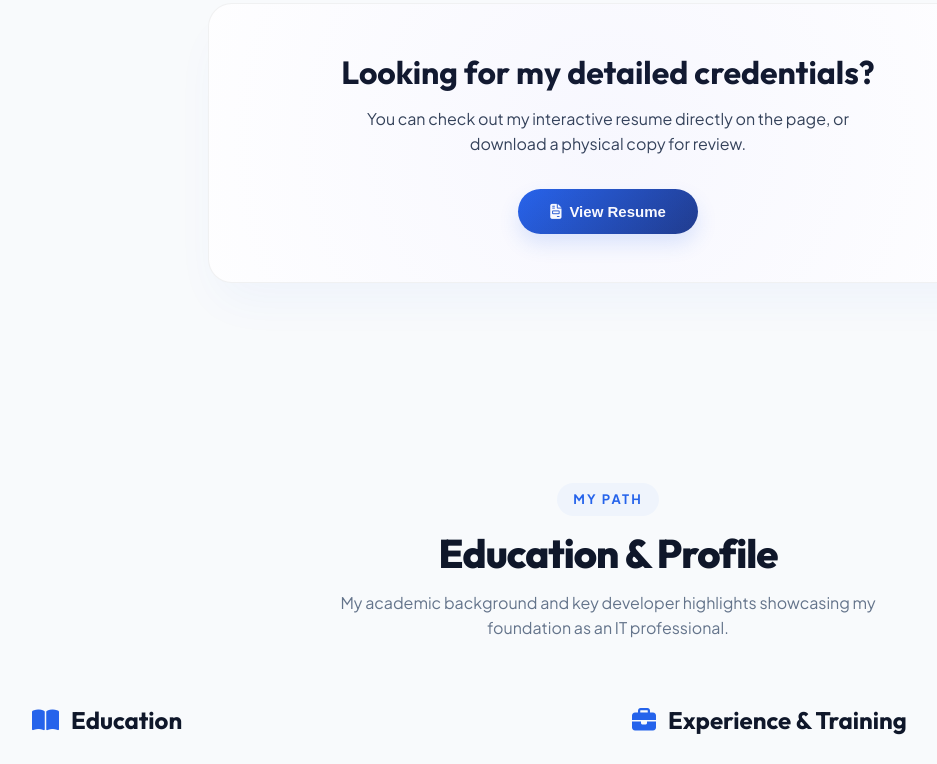
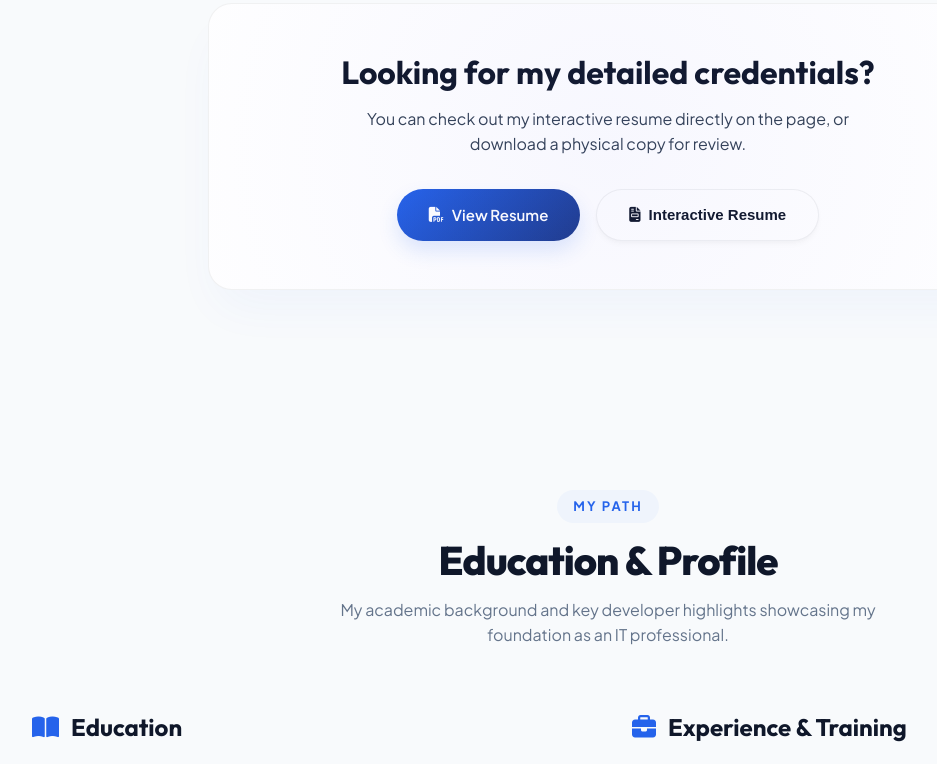
Before and after one commit to khushi-verma07/MY_PORTFOLIO, a plain HTML site: page index.html in a window 1280 px wide. Shown: the part 4468-5232 px from the top of the page, without its empty margins (32-969 px from the left). Drawn offline with Linux system fonts and the light colour scheme.

Commit message:
add resume

```diff
--- a/index.html
+++ b/index.html
@@ -403,7 +403,8 @@
                 <h3 class="resume-cta-title">Looking for my detailed credentials?</h3>
                 <p class="resume-cta-desc">You can check out my interactive resume directly on the page, or download a physical copy for review.</p>
                 <div class="resume-cta-buttons">
-                    <button class="btn btn-primary" id="viewResumeBtn"><i class="fa-solid fa-file-invoice"></i> View Resume</button>
+                    <a href="Khushi_Frontend_Resume.pdf" target="_blank" class="btn btn-primary"><i class="fa-solid fa-file-pdf"></i> View Resume</a>
+                    <button class="btn btn-secondary" id="viewResumeBtn"><i class="fa-solid fa-file-invoice"></i> Interactive Resume</button>
                 </div>
             </div>
         </div>
```
Also changed, not shown: 1 other file.
